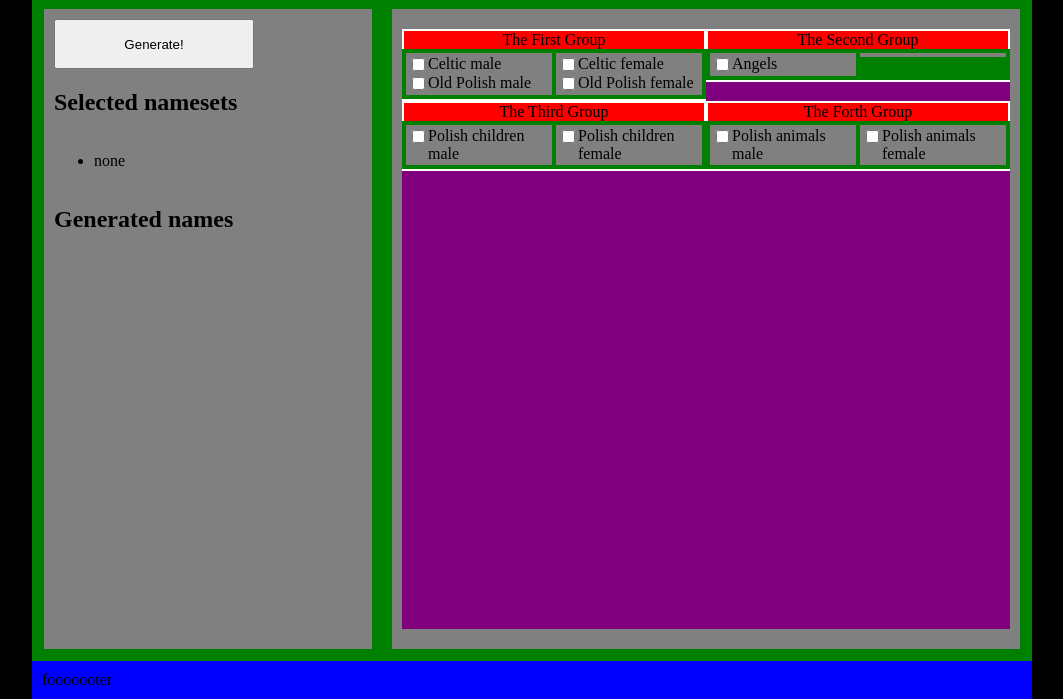
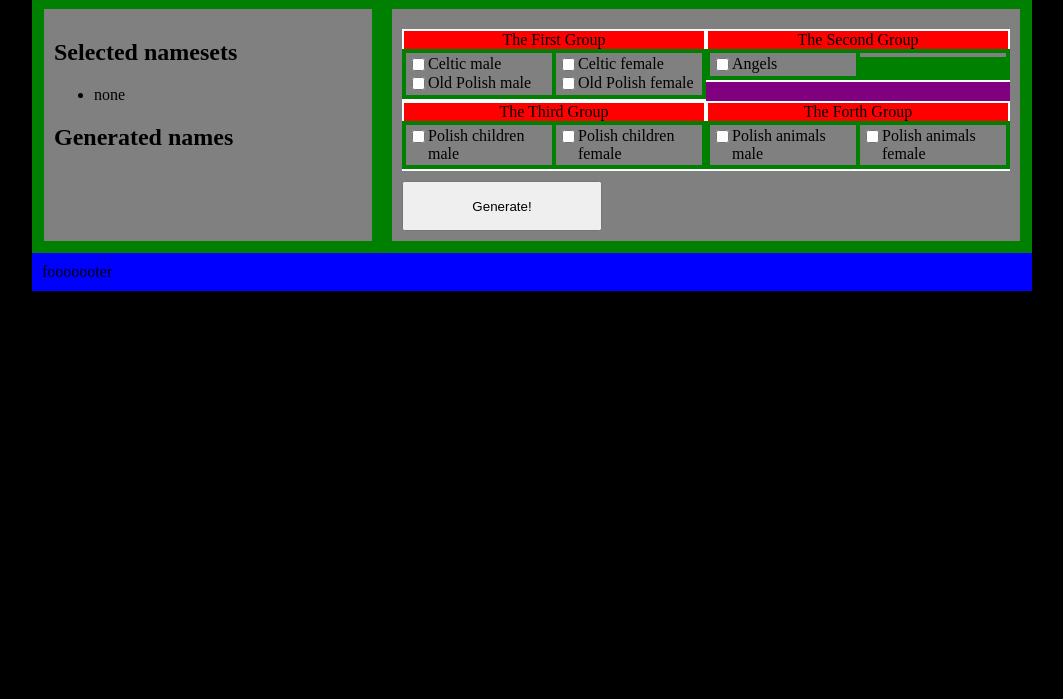
Before and after one commit to Deanielle1992/fantasy-name-generator, a plain HTML site: page index.html in a window 1280 px wide. Shown: the part 173-872 px from the top of the page, without its empty margins (108-1171 px from the left). After the commit the page ends 800 px from the top, so only its background shows below. Drawn offline with Linux system fonts and the light colour scheme.

Commit message:
Move the generate button to the bottom of the input section

```diff
--- a/index.html
+++ b/index.html
@@ -62,28 +62,26 @@
 
     <main class="l-main-container">
 
-      <section class="l-section-container l-section-container--input" id="input-section">
-
+      <section class="l-section-container l-section-container--input">
+	<div id="input-section">
+	  <button type="button" id="generate-button" class="generate-button">Generate!</button>
+	</div>
       </section>
 
+      <section class="l-section-container l-section-container--output">
+	<div>
+	  <h2>Selected namesets</h2>
+	  <ul id="list-of-selected"></ul>
+	  <h2>Generated names</h2>
+	  <ol id="list-of-generated"></ol>
+	</div>
+      </section>
 
-      <section class="l-section-container l-section-container--output">
-	<button type="button" id="generate-button" class="generate-button">Generate!</button>
-
-	<h2>Selected namesets</h2>
-	<ul id="list-of-selected"></ul>
-	<h2>Generated names</h2>
-	<ol id="list-of-generated"></ol>
-
-
-      </section>
     </main>
-
 
     <footer class="l-footer-container">
       fooooooter
     </footer>
 
-
   </body>
 </html>
--- a/main.js
+++ b/main.js
@@ -6,13 +6,13 @@ function main() {
     RealNamesGroups.forEach(realNamesGroup => {
 	groups.push(constructGroup(realNamesGroup))
     })
-
+    const generateButton = document.getElementById("generate-button")
     const input = new Input(groups)
 
     const inputSection = document.getElementById("input-section")
 
-    inputSection.appendChild(input.uiElement)
-
+    // inputSection.appendChild(input.uiElement)
+    inputSection.insertBefore(input.uiElement, generateButton)
     const listOfSelected = new ListOfSelected(input.pickedNameSetsLabels)
 
     const listOfGenerated = document.getElementById("list-of-generated")
@@ -23,7 +23,7 @@ function main() {
 	console.log("CHANGE!", input.pickedNameSets)
     })
 
-    document.getElementById("generate-button").addEventListener("click", generate)
+    generateButton.addEventListener("click", generate)
 
     function constructNameSet(rawObject) {
 	return new NameSet(rawObject.names, rawObject.label, rawObject.splitters, rawObject.filters)
--- a/styles.css
+++ b/styles.css
@@ -32,24 +32,22 @@
 
 .l-section-container {
     display: flex;
-    flex-flow: row wrap;
+    flex-flow: row;
     justify-content: flex-start;
     align-items: flex-start;
     align-content: flex-start;
     padding: 10px;
     margin: 10px;
     background-color: grey;
-    flex: 1 1 300px;
 }
 
 .l-section-container--input {
     flex: 1 1 600px;
-    flex-flow: column;
-
 }
 
 .l-section-container--output {
-    flex-flow: column;
+    flex: 1 1 300px;
+
 }
 
 .l-footer-container {
@@ -90,7 +88,7 @@
     align-content: flex-start;
     margin: 10px 0;
     background-color: purple;
-    flex: 1 1 600px;
+    /* flex: 1 1 600px; */
 }
 
 
```
